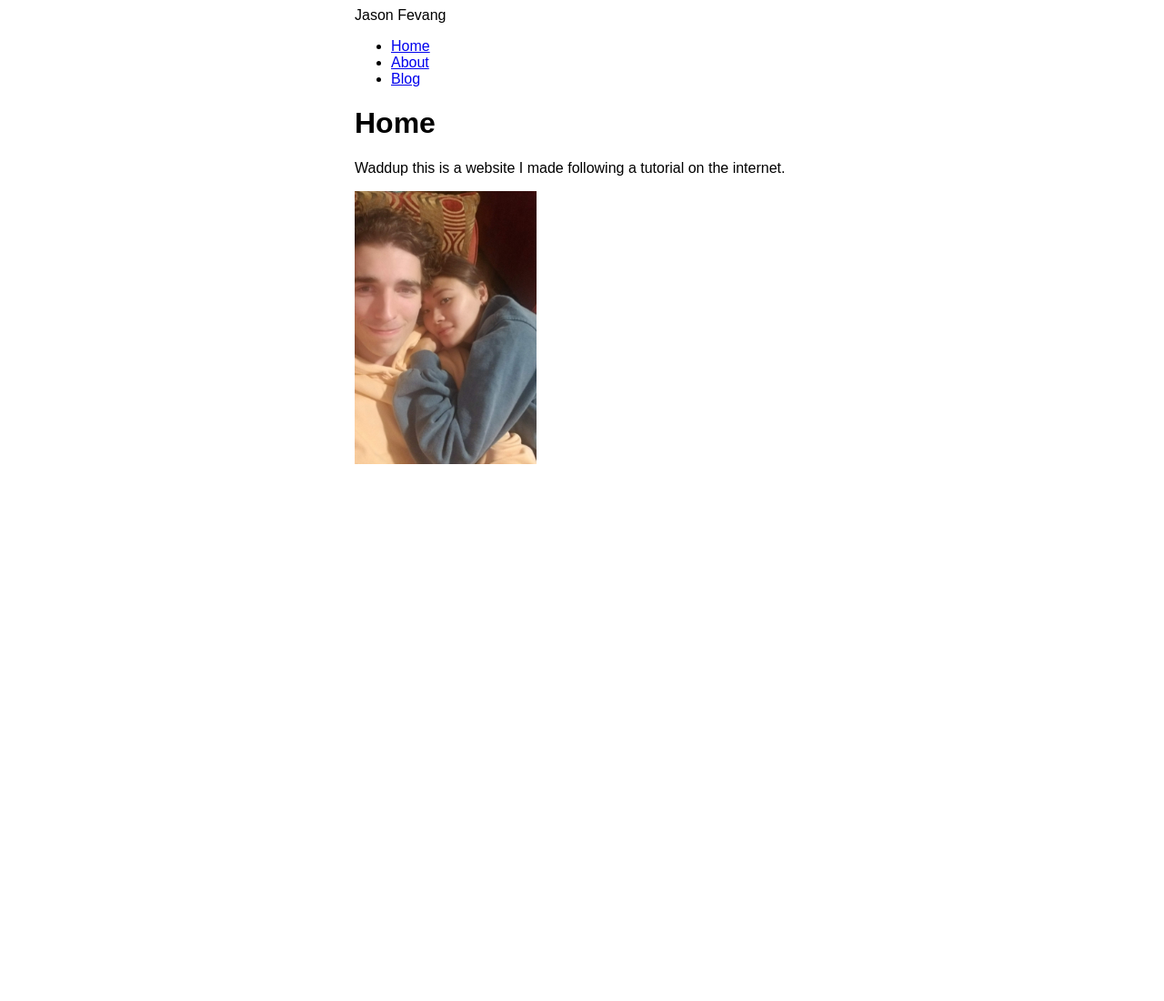
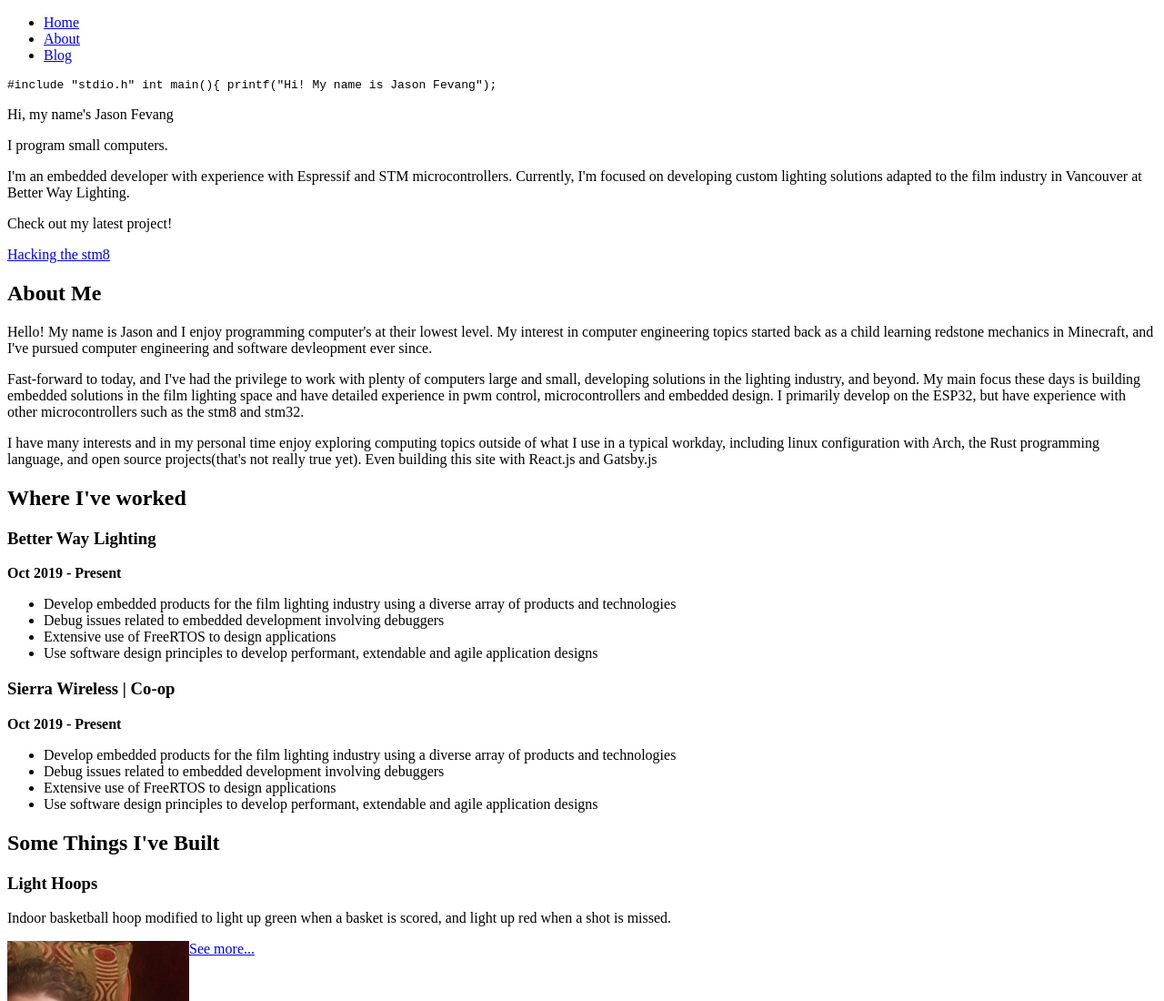
Before and after one commit to JasonFevang/personal-website, a Gatsby site: page / in a window 1280 px wide. Shown: the top 1100 px of the page at 91% size. Before the commit the page ends 800 px from the top, so only its background shows below. Built offline with nearby package versions, Linux system fonts and the light colour scheme; Gatsby itself is replaced by a stand-in of ours.

Commit message:
Dump a bunch of content onto the main page, unformatted

```diff
--- a/src/pages/index.js
+++ b/src/pages/index.js
@@ -1,20 +1,94 @@
 import * as React from 'react'
-import Layout from '../components/layout'
 import { StaticImage } from 'gatsby-plugin-image'
+import { Link } from 'gatsby'
 
 const IndexPage = () => {
   return (
-    <Layout pageTitle="Home">
-      <p>Waddup this is a website I made following a tutorial on the internet.</p>
-      <StaticImage
-        alt="Me and Maddy :)"
-        src="../images/maddy.jpg"
-        width={200}
-        height={300}
-        object-fit="scale-down"
-        objectPosition="right top"
-      />
-    </Layout>
+    <div>
+      <title>Jason Fevang</title>
+      <nav>
+        <ul>
+          <li>
+            <Link to="/">
+              Home
+            </Link>
+          </li>
+          <li>
+            <Link to="/about">
+              About
+            </Link>
+          </li>
+          <li>
+            <Link to="/blog">
+              Blog
+            </Link>
+          </li>
+        </ul>
+      </nav>
+      <main>
+        <pre>
+          #include "stdio.h"
+          int main()&#123;
+          printf("Hi! My name is Jason Fevang");
+        </pre>
+        <p>Hi, my name&apos;s Jason Fevang</p>
+        <p>I program small computers.</p>
+        <p>I&apos;m an embedded developer with experience with Espressif and STM microcontrollers. Currently, I&apos;m focused on developing custom lighting solutions adapted to the film industry in Vancouver at Better Way Lighting.</p>
+        <p>Check out my latest project!</p>
+        <Link to="/">
+          Hacking the stm8
+        </Link>
+        <h2>About Me</h2>
+        <p>
+          Hello! My name is Jason and I enjoy programming computer&apos;s at their lowest level. My interest in computer engineering topics started back as a child learning redstone mechanics in Minecraft, and I&apos;ve pursued computer engineering and software devleopment ever since.
+        </p>
+        <p>
+          Fast-forward to today, and I&apos;ve had the privilege to work with plenty of computers large and small, developing solutions in the lighting industry, and beyond. My main focus these days is building embedded solutions in the film lighting space and have detailed experience in pwm control, microcontrollers and embedded design. I primarily develop on the ESP32, but have experience with other microcontrollers such as the stm8 and stm32.
+        </p>
+        <p>
+          I have many interests and in my personal time enjoy exploring computing topics outside of what I use in a typical workday, including linux configuration with Arch, the Rust programming language, and open source projects(that&apos;s not really true yet). Even building this site with React.js and Gatsby.js
+        </p>
+        <h2>Where I&apos;ve worked</h2>
+
+        <h3>Better Way Lighting</h3>
+        <p><b>Oct 2019 - Present</b></p>
+        <ul>
+          <li>Develop embedded products for the film lighting industry using a diverse array of products and technologies</li>
+          <li>Debug issues related to embedded development involving debuggers</li>
+          <li>Extensive use of FreeRTOS to design applications</li>
+          <li>Use software design principles to develop performant, extendable and agile application designs</li>
+        </ul>
+        <h3>Sierra Wireless | Co-op</h3>
+        <p><b>Oct 2019 - Present</b></p>
+        <ul>
+          <li>Develop embedded products for the film lighting industry using a diverse array of products and technologies</li>
+          <li>Debug issues related to embedded development involving debuggers</li>
+          <li>Extensive use of FreeRTOS to design applications</li>
+          <li>Use software design principles to develop performant, extendable and agile application designs</li>
+        </ul>
+        <h2>Some Things I&apos;ve Built</h2>
+        <h3>Light Hoops</h3>
+        <p>Indoor basketball hoop modified to light up green when a basket is scored, and light up red when a shot is missed.</p>
+        <StaticImage
+          alt="Lightup basketball hoop"
+          src="../images/maddy.jpg" width={200}
+          height={300}
+          object-fit="scale-down"
+          objectPosition="right top"
+        />
+        <Link to="/">See more...</Link>
+        <h3>This Website</h3>
+        <p>Modern static website developed with Gastby.js, a static website framework built on React.js. As an embedded software engineer I had plenty to learn developing a modern web app</p>
+        <StaticImage
+          alt="Lightup basketball hoop"
+          src="../images/maddy.jpg" width={200}
+          height={300}
+          object-fit="scale-down"
+          objectPosition="right top"
+        />
+        <Link to="/">See more...</Link>
+      </main>
+    </div>
   )
 }
 export default IndexPage
```
Also changed, not shown: README.md.
